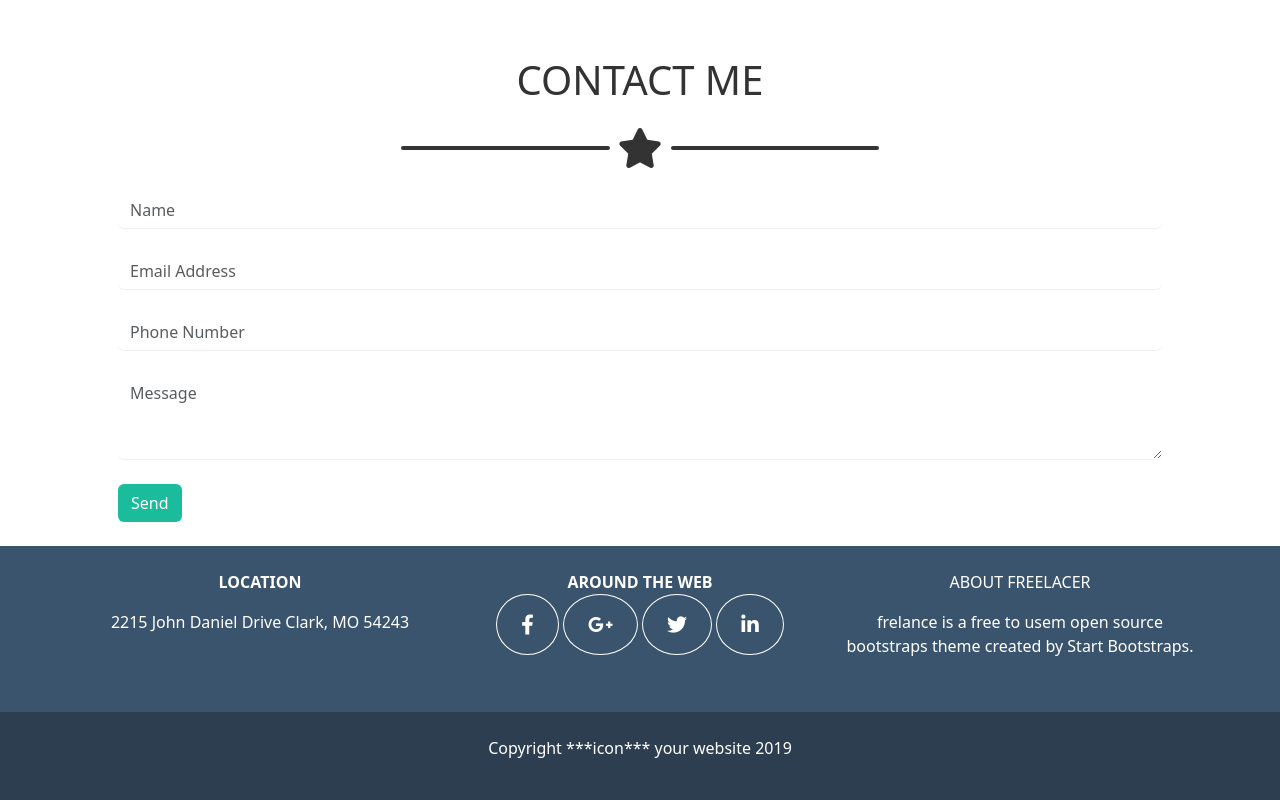
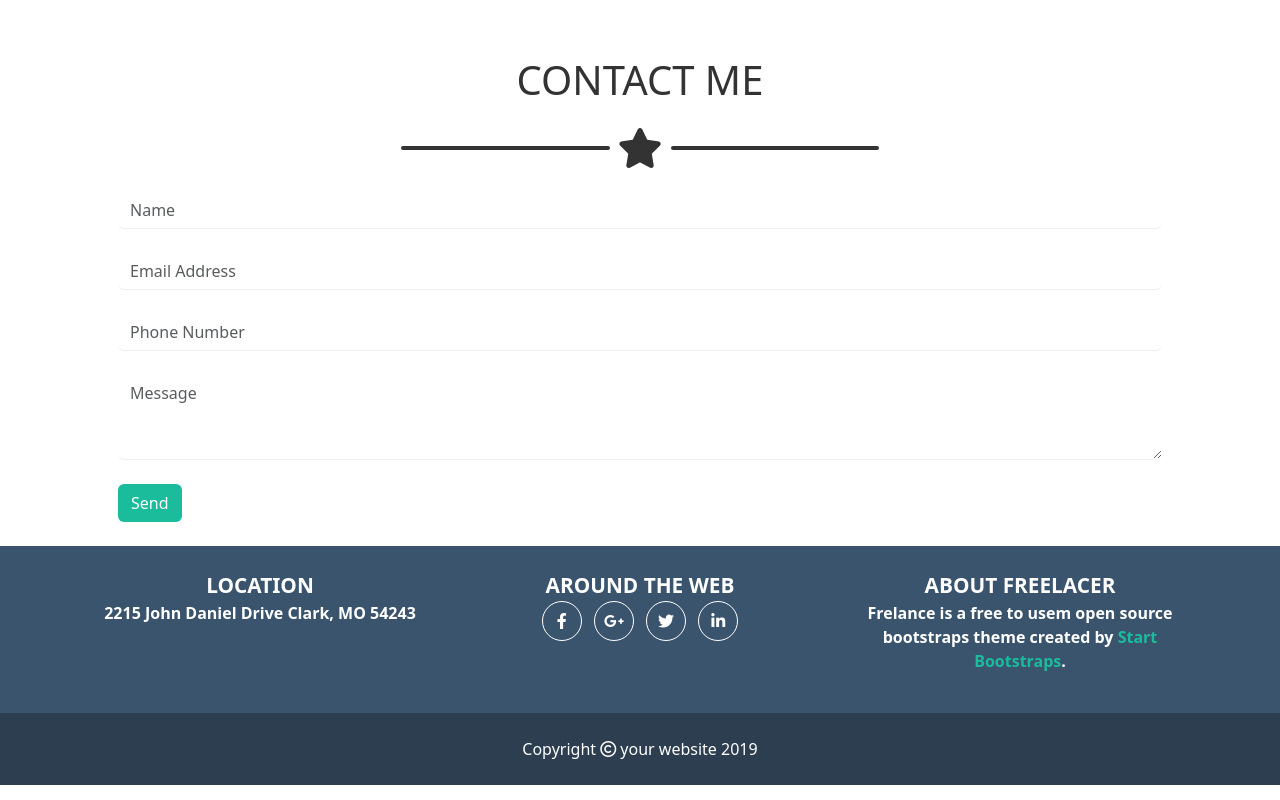
Before and after one commit to AndreaCollura/html-css-bootstrap-freelancer, a plain HTML site: page index.html in a window 1280 px wide. Shown: the part 1779-2579 px from the top of the page. Drawn offline with nearby package versions, Linux system fonts and the light colour scheme.

Commit message:
add all hover effects + footer complete + responsi

```diff
--- a/css/style.css
+++ b/css/style.css
@@ -59,9 +59,6 @@ header, .foot-top{
     border-bottom: 1px solid rgba(211, 205, 205, 0.345);
 }
 
-.m-0a{
-    margin: 0 auto;
-}
 
 
 /* bottoni */
@@ -121,9 +118,21 @@ header, .foot-top{
     text-align: center;
 }
 
+.aqua-txt{
+    color: var(--aqua);
+}
 
 
+.circle-ico{
+    display: inline-block;
+    width: 60px;
+    height: 60px;
+}
 
+
+#footer p{
+    margin: 0!important;
+}
 
 
 
@@ -162,3 +171,49 @@ header, .foot-top{
 .c-hover:hover .layover:after{
     opacity: 1;
 }
+
+
+
+li:hover .nav-link{
+    color: var(--aqua)!important;
+
+}
+
+
+
+
+/* RESPONSIVE */
+
+@media screen and (min-width:768px){
+
+
+
+
+    #about h1, #contact h1{
+        font-size: 2.5rem;
+    }
+
+
+    .txt-size-md{
+        font-size: 1.3rem;
+    }
+
+
+    .circle-ico{
+        display: inline-block;
+        width: 40px;
+        height: 40px;
+        font-size: 1rem!important;
+        padding-top: .4rem!important;
+    }
+
+
+    .pad-neg-md{
+        padding-top: 0!important;
+    }
+
+
+
+
+
+}
--- a/index.html
+++ b/index.html
@@ -163,35 +163,34 @@
             </div>
         </section>
     </main>
-    <footer>
-        <div class="foot-top py-4">
-            <div class="container">
+    <footer id="footer">
+        <div class="foot-top py-4 px-4">
+            <div class="container d-flex justify-content-center align-content-center">
                 <div class="row">
-                    <div class="col-12 col-md-4">
-                        <p class="text-uppercase fw-semibold">Location</p>
+                    <div class="col-12 col-md-4  fw-semibold">
+                        <p class="txt-size-md text-uppercase">Location</p>
                         <p>2215 John Daniel Drive Clark, MO 54243</p>
-
                     </div>
-                    <div class="col-12 col-md-4">
-                        <p class="text-uppercase fw-semibold">around the web</p>
-                        <div class="pb-5">
-                            <a class="border border-white py-3 px-4 rounded-circle text-white fs-5" href="#"><i class="fa-brands fa-facebook-f"></i></a>
-                            <a class="border border-white py-3 px-4 rounded-circle text-white fs-5" href="#"><i class="fa-brands fa-google-plus-g"></i></a>
-                            <a class="border border-white py-3 px-4 rounded-circle text-white fs-5" href="#"><i class="fa-brands fa-twitter"></i></a>
-                            <a class="border border-white py-3 px-4 rounded-circle text-white fs-5" href="#"><i class="fa-brands fa-linkedin-in"></i></a>
+                    <div class="col-12 col-md-4 pt-4 pad-neg-md">
+                        <p class="txt-size-md text-uppercase fw-semibold">around the web</p>
+                        <div class="ico-box pb-5">
+                            <a class="circle-ico border border-white pt-3 mx-1 rounded-circle text-white fs-5" href="#"><i class="fa-brands fa-facebook-f"></i></a>
+                            <a class="circle-ico border border-white pt-3 mx-1 rounded-circle text-white fs-5" href="#"><i class="fa-brands fa-google-plus-g"></i></a>
+                            <a class="circle-ico border border-white pt-3 mx-1 rounded-circle text-white fs-5" href="#"><i class="fa-brands fa-twitter"></i></a>
+                            <a class="circle-ico border border-white pt-3 mx-1 rounded-circle text-white fs-5" href="#"><i class="fa-brands fa-linkedin-in"></i></a>
                         </div>
                     </div>
                     <div class="col-12 col-md-4">
-                        <p class="text-uppercase">about freelacer</p>
-                        <p>frelance is a free to usem open source bootstraps theme created by <span>Start Bootstraps</span>.</p>
+                        <p class="txt-size-md text-uppercase fw-semibold">about freelacer</p>
+                        <p class="fw-semibold">Frelance is a free to usem open source bootstraps theme created by <span class="aqua-txt">Start Bootstraps</span>.</p>
                     </div>
                 </div>
 
             </div>
         </div>
         <div class="foot-bot py-4">
-            <div class="container ">
-                <p>Copyright ***icon*** your website 2019</p>
+            <div class="container">
+                <p>Copyright <i class="fa-regular fa-copyright"></i> your website 2019</p>
             </div>
         </div>
     </footer>
```
